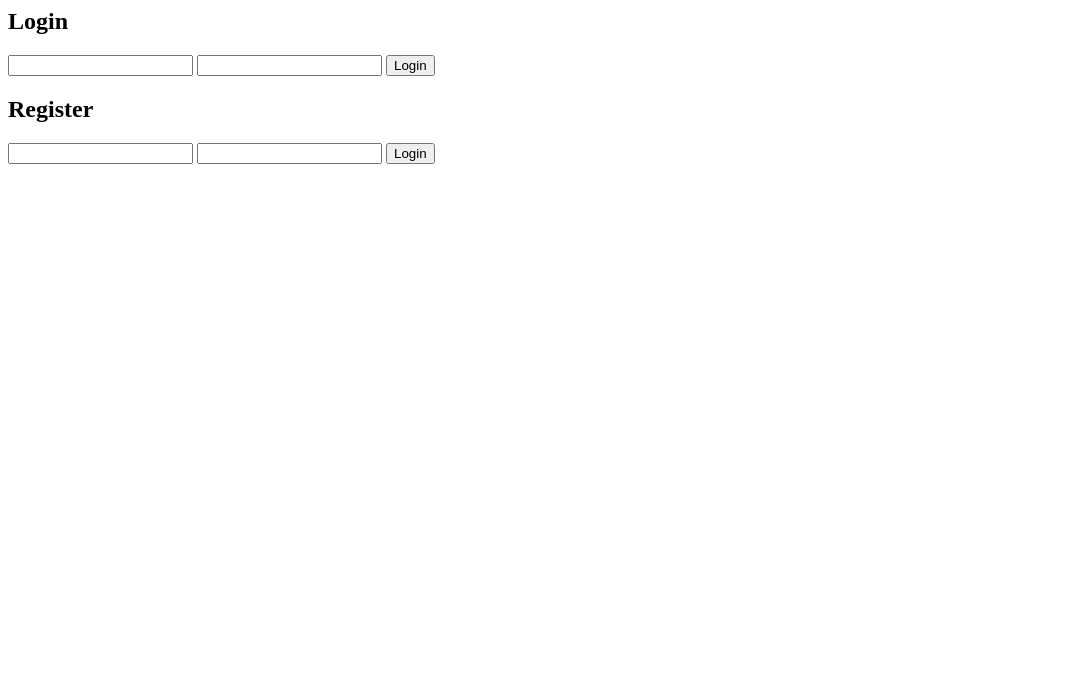
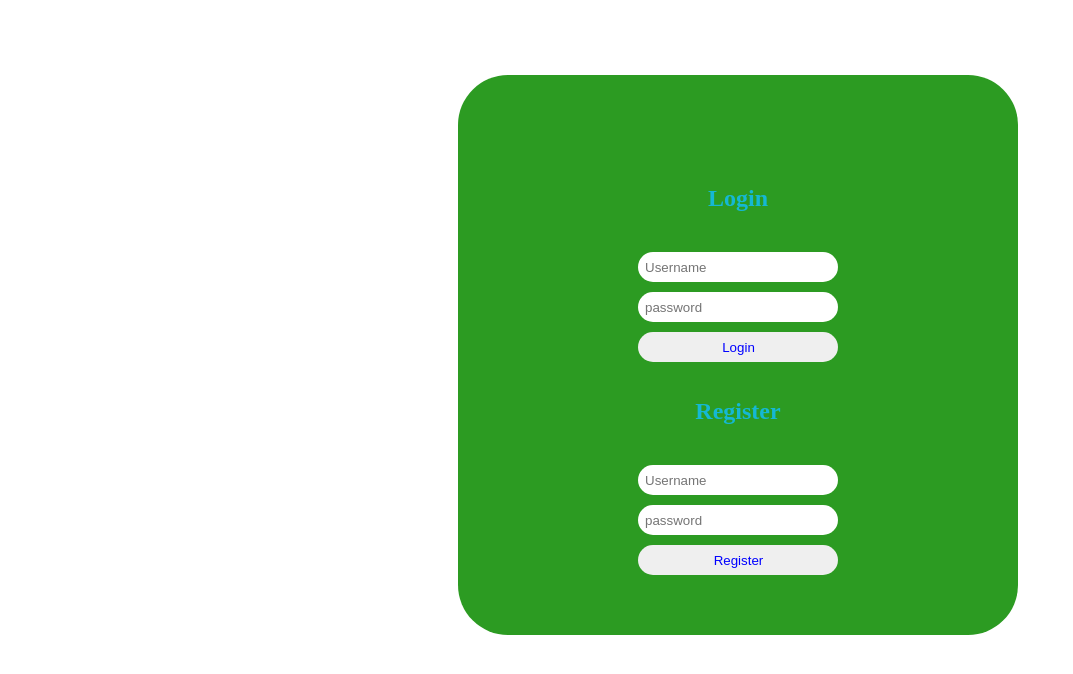
Before and after one commit to wager2000/Eksamen, a plain HTML site: page index.html in a window 1280 px wide. Shown: the whole page, without its empty margins (0-1073 px from the left). Drawn offline with Linux system fonts and the light colour scheme.

Commit message:
login page made

```diff
--- a/index.html
+++ b/index.html
@@ -1,25 +1,29 @@
 <html>
 <head>
-
+    <head>
+        <title>Login Form</title>
+        <link rel="stylesheet" type="text/css" href="style.css"/>
+     </head>
 </head>
 <body>
 
-
+    <div class="login">
 <!--Making the loging section-->
 <form>
 
     <h2>Login</h2>
-<input id="username">
-<input id="password">
-<button type = "button" onclick="login()">Login</button>
+<input class ="box" id="username" placeholder="Username">
+<input class ="box" id="password" placeholder="password">
+<button id="loginKnap" type = "button" onclick="login()">Login</button>
 </form>
 <form>
 
     <h2>Register</h2>
-<input id="newUser">
-<input id="newPassword">
-<button type = "button" onclick="registerUser()">Login</button>
+<input class ="box" id="newUser" placeholder="Username">
+<input class ="box" id="newPassword" placeholder="password" >
+<button id = "registerKnap" type = "button" onclick="registerUser()">Register</button>
 </form>
+</div>
 
 <script src = "java.js"></script>
 </body>
--- a/style.css
+++ b/style.css
@@ -0,0 +1,46 @@
+.login{
+    width: 400px;
+    height: 400px;
+    overflow: hidden;
+    margin: auto;
+    padding: 80px;
+    background: #2c9b22;
+    border-radius: 50px ;
+    margin: 75 10 10 450px;
+}
+h2{
+text-align: center;
+color: #15b8d4;
+padding: 20px;
+margin: 10 10 10 10px;
+}
+#loginKnap{
+    width: 200px;
+    height: 30px;
+    border: none;
+    border-radius: 17px;
+    padding-left: 7px;
+    margin: 10 0 0 100px;
+
+    color: blue;
+
+
+}
+#registerKnap {
+    width: 200px;
+    height: 30px;
+    border: none;
+    border-radius: 17px;
+    padding-left: 7px;
+    color: blue;
+    margin: 10 0 0 100px;
+}
+.box {
+    width: 200px;
+    height: 30px;
+    border: none;
+    margin: 10 0 0 100px;
+    color: blue;
+    padding-left: 7px;
+    border-radius: 17px;
+}
```
